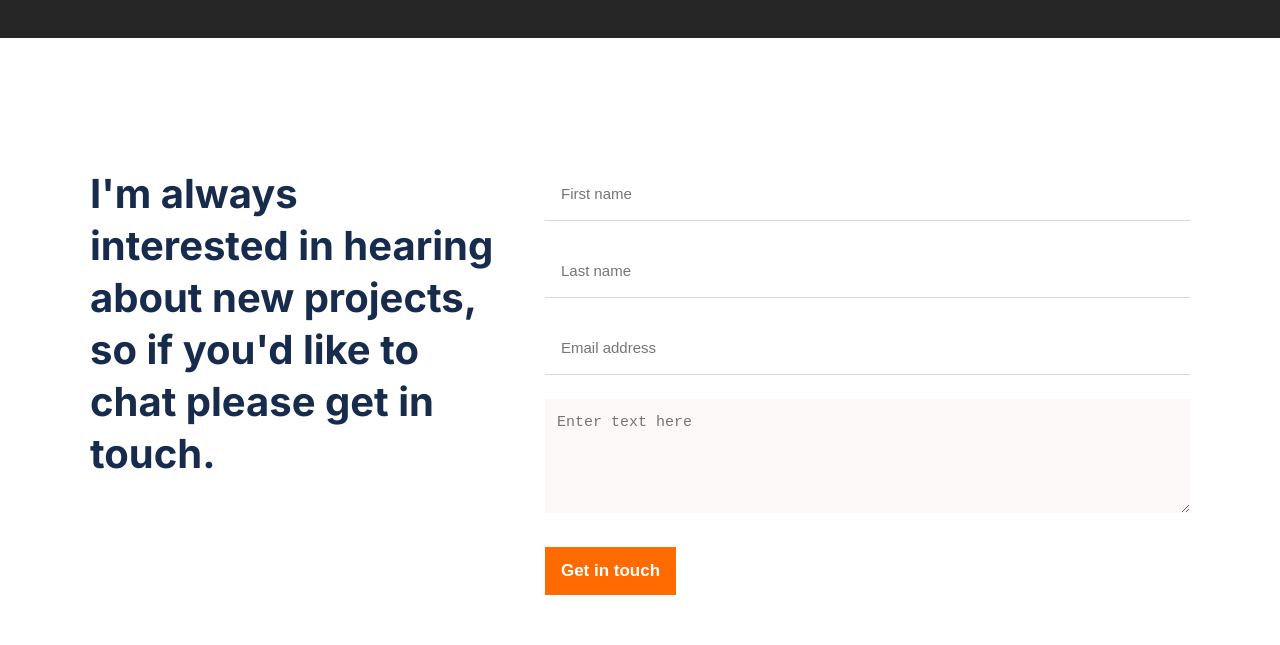
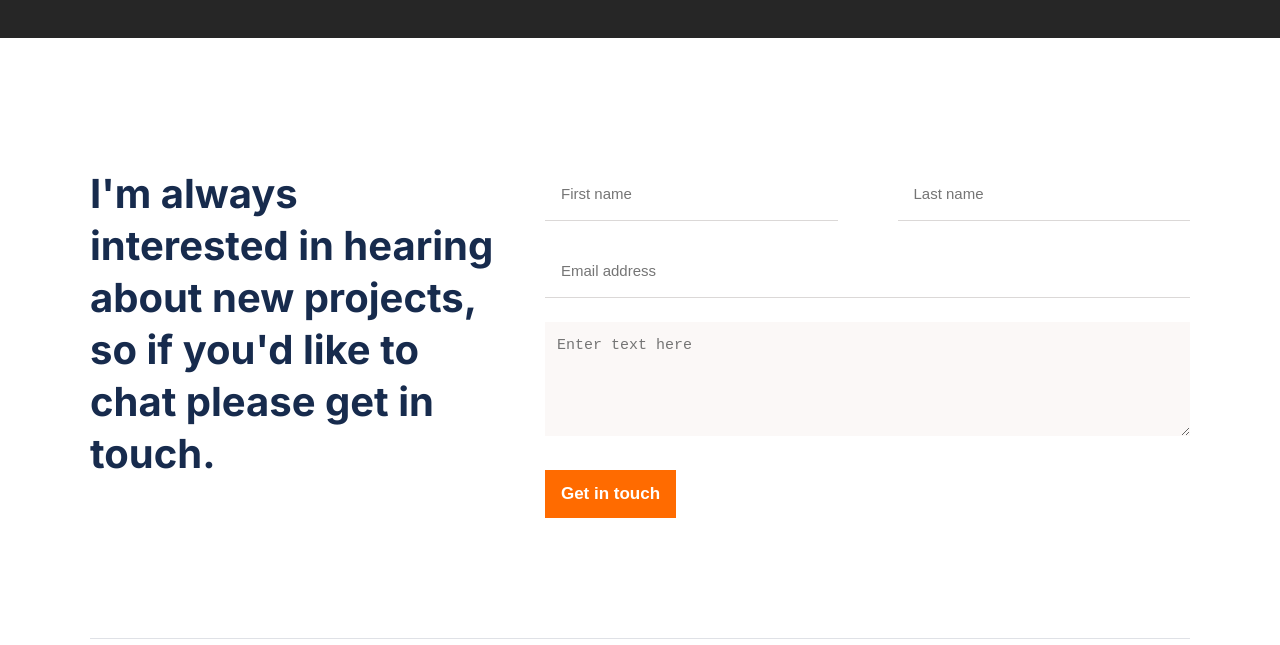
Before and after one commit to Lusindiso/Microverse-Portfolio, a website: page index.html in a window 1280 px wide. Shown: the part 3732-4377 px from the top of the page. Drawn offline with Linux system fonts and the light colour scheme.

Commit message:
fix first and last name styles

```diff
--- a/index.html
+++ b/index.html
@@ -268,11 +268,10 @@
   <form action="https://formspree.io/f/mgedzjjn" method="POST" class="form desktop">
     <h3 class="form__heading">I'm always interested in hearing about new projects, so if you'd like to chat please get in touch.</h3>
     <ul class="form__list form__list--big">
-        <li class="form__list--item full-name">
-          <input type="text" name="first-name" maxlength="30" placeholder="First name" required>
-        </li>
-        <li class="form__list--item last-name">
-          <input type="text" name="last-name" maxlength="30" placeholder="Last name" required>
+        <li class="form__list--item fullname">
+          <input type="text" name="first-name" maxlength="30" placeholder="First name" required class="first-name">
+
+          <input type="text" name="last-name" maxlength="30" placeholder="Last name" required class="last-name">
         </li>
       <li class="form__list--item">
         <input type="email" name="email" placeholder="Email address" required>
--- a/style.css
+++ b/style.css
@@ -706,4 +706,13 @@
   .mobile {
     display: none;
   }
+
+  .first-name {
+    width: 50%;
+    margin-right: 3rem;
+  }
+
+  .last-name {
+    width: 50%;
+  }
 }
```
